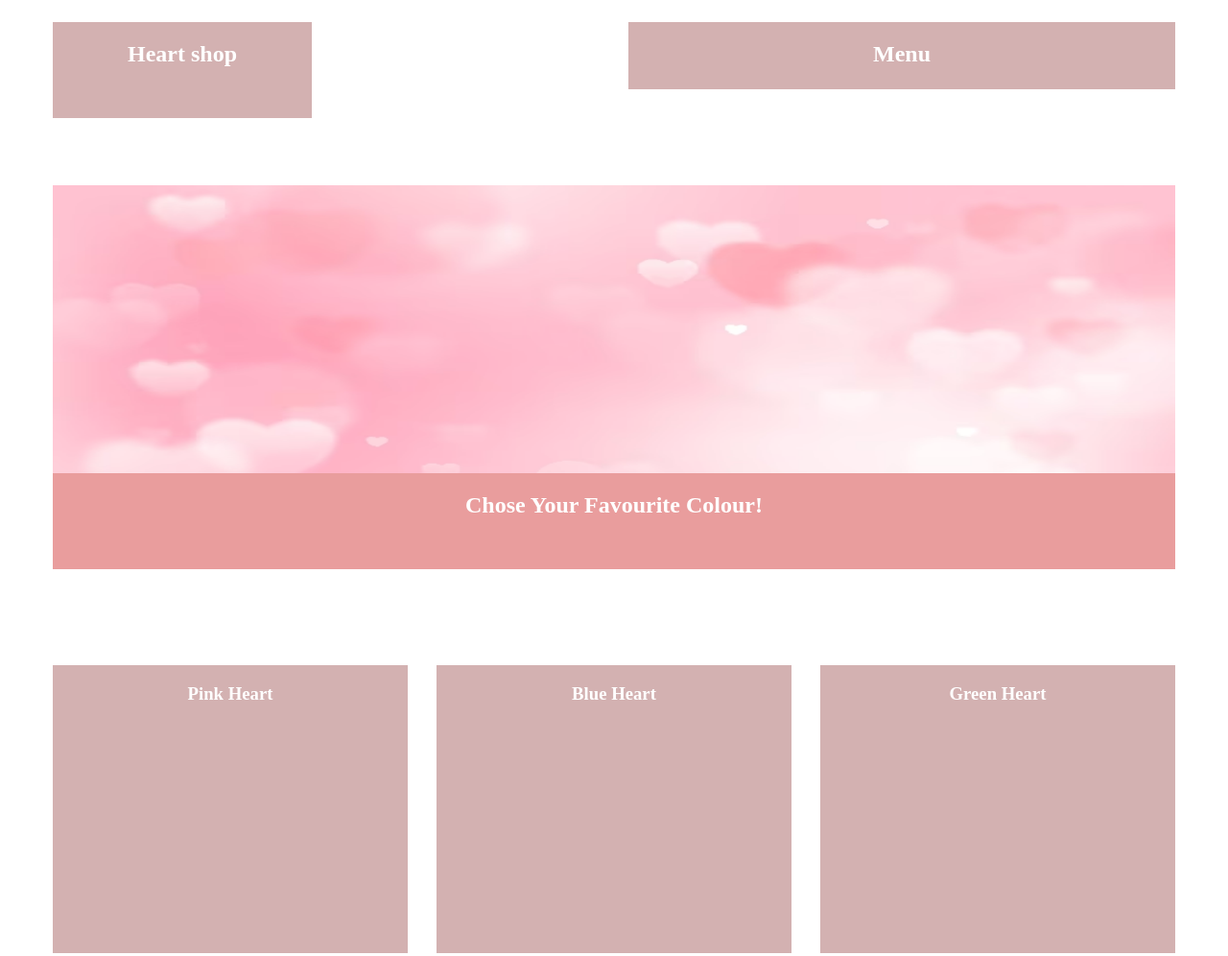
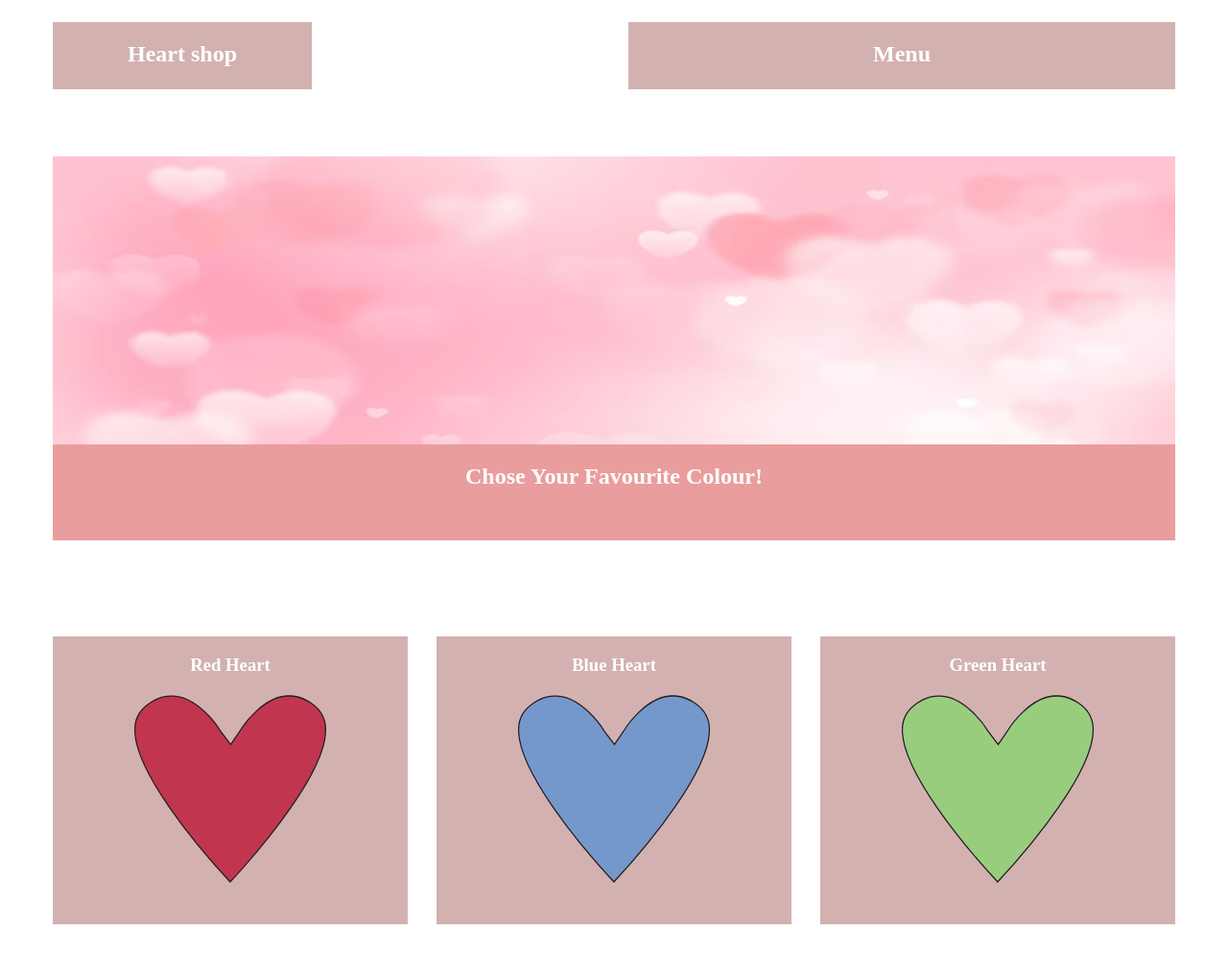
Before and after one commit to lidiyarogers2938/rogers_l_svg2, a plain HTML site: page index.html in a window 1280 px wide. Shown: the top 996 px of the page at 96% size. Drawn offline with Linux system fonts and the light colour scheme; files whose address does not match are found by name.

Commit message:
finished

```diff
--- a/index.html
+++ b/index.html
@@ -32,16 +32,31 @@
 
     <!---feature box-color-->
     <section id="features-con" class="grid">
-        <h2 class="hidden">Photon Features</h2>
+        <h2 class="hidden">img</h2>
         <section class="feature box-color">
-                <h3>Pink Heart</h3>
+                <h3>Red Heart</h3>
+                <div class="redheart" id="redheart">
+              <img src="images/redheart!.svg" alt="red herat" width="200" height="200">
+            </div>
         </section>
+
+
+
         <section class="feature box-color">
                 <h3>Blue Heart</h3>
+                <div class="blueheart" id="blueheart">
+                <img src="images/blueheart.svg" alt="blue heart" height="200" width="200">
+                </div>
         </section>
+
+
         <section class="feature box-color">
                 <h3>Green Heart</h3>
+                <div class="greenheart" id="greenheart">
+                <img src="images/greenheart.svg" alt="green heart" height="200" width="200">
+            </div>
     </section>
+
   </main>
 
   <!--footer-->
--- a/main.css
+++ b/main.css
@@ -27,7 +27,6 @@
     background-color: rgb(211, 177, 177);
     color: white;
     text-align: center;
-
 }
 
 .box-color2  {
@@ -54,10 +53,8 @@ the grid using CSS. It is a class becasue we will use multiple grids */
 /* 3. ---Header--- */
 
 
-
-
 #header-logo {
-    height: 100px;
+    height: 70px;
     width: 270px;
     grid-column: 1/4;
     margin-top: 15px;
@@ -116,6 +113,17 @@ the grid using CSS. It is a class becasue we will use multiple grids */
     grid-column: span 4;
 }
 
+/*hearts*/
+
+#blueheart:hover{opacity: 0.5;
+}
+
+#greenheart:hover{opacity: 0.5;
+}
+
+#redheart:hover{opacity: 0.5;}
+
+
 /* 6. ---Footer--- */
 
 #footer-con-full {
```
Also changed, not shown: images/blueheart.svg (added), images/greenheart.svg (added), images/heroheart.avif (added), images/red heart (1).svg (deleted), images/redheart!.svg (added).
